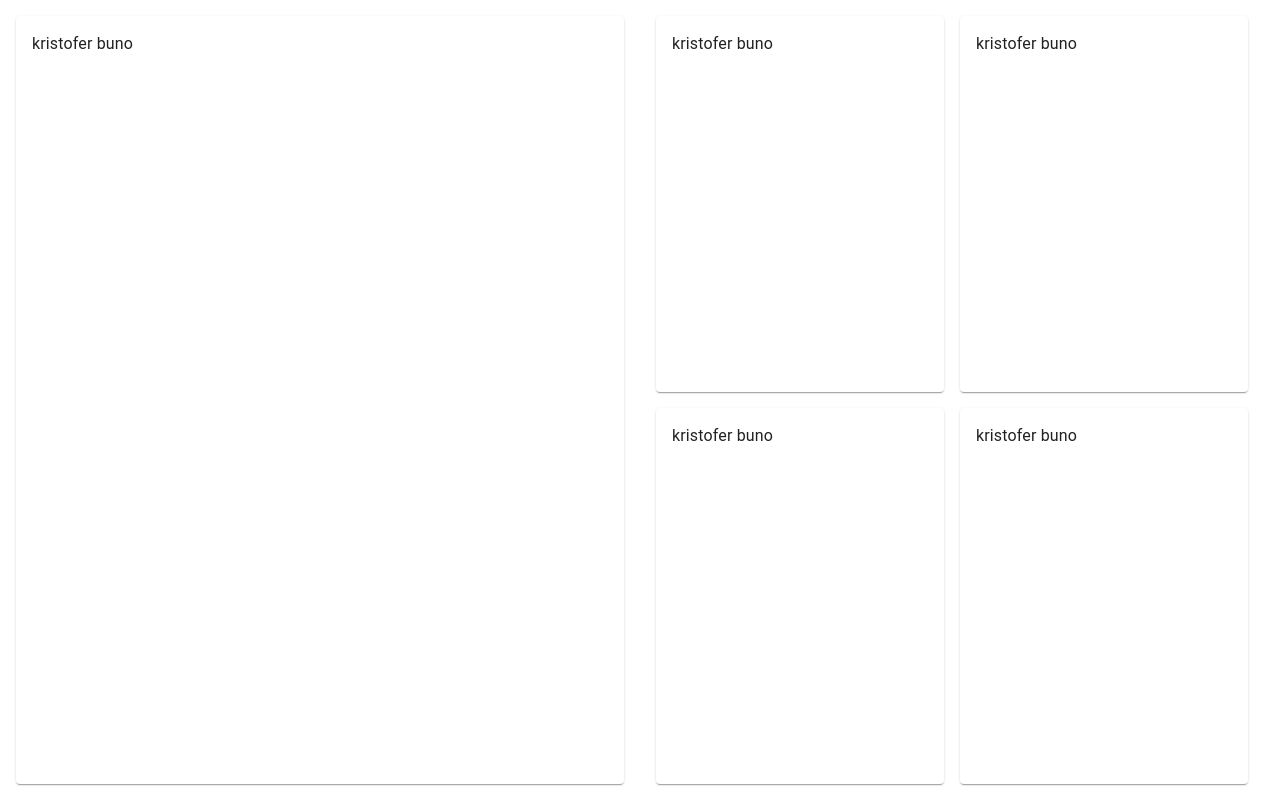
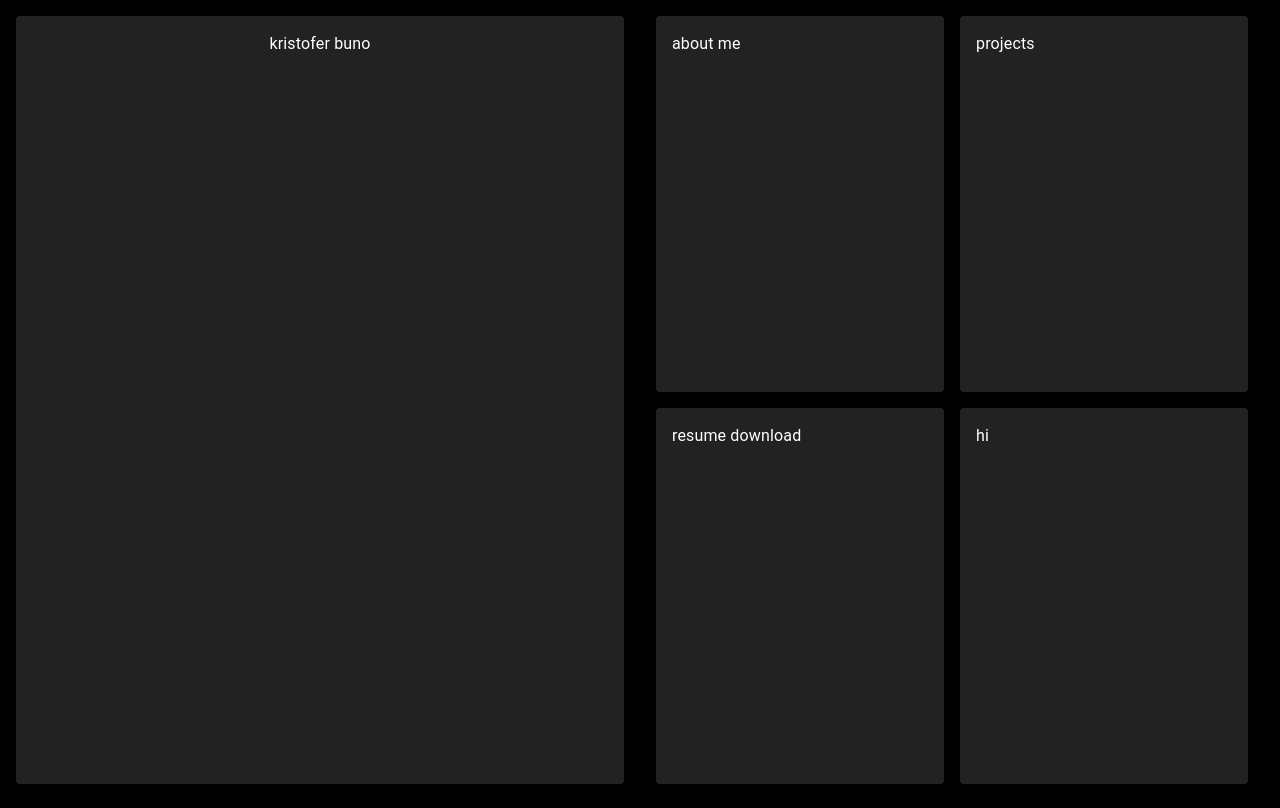
Before and after one commit to kristoferbuno/personal_website_react, a React (Create React App) app in the folder kbuno-personal-site/: page / in a window 1280 px wide. Built offline with nearby package versions, Linux system fonts and the light colour scheme.

Commit message:
Change styling

```diff
--- a/kbuno-personal-site/public/index.css
+++ b/kbuno-personal-site/public/index.css
@@ -3,5 +3,5 @@
 }
 
 #root {
-    height: 100%
+    background-color: beige;
 }
--- a/kbuno-personal-site/public/index.html
+++ b/kbuno-personal-site/public/index.html
@@ -15,7 +15,7 @@
     -->
     <title>React App</title>
   </head>
-  <body style="height: 100vh">
+  <body style="height: 100vh; background-color: black;">
     <div id="root" style="height: 100%"></div>
     <!--
       This HTML file is a template.
--- a/kbuno-personal-site/src/App.css
+++ b/kbuno-personal-site/src/App.css
@@ -32,5 +32,7 @@
 }
 
 .MuiPaper-root.MuiCard-root {
-  height: 100%
+  height: 100%;
+  background-color: #222;
+  color: white;
 }
--- a/kbuno-personal-site/src/App.js
+++ b/kbuno-personal-site/src/App.js
@@ -1,59 +1,65 @@
 import React, { Component } from 'react';
-import { Card, Typography, CardContent, Grid } from '@material-ui/core';
+import { Card, Typography, CardContent, Grid, Container } from '@material-ui/core';
 import logo from './logo.svg';
 import './App.css';
 
 class App extends Component {
-  render() {
-    return (
-      <Grid container xs={12}>
-        <Grid item lg={6}>
+  renderMainCards() {
+    return <Grid container item md={6} spacing={2}>
+    <Grid item md={6}>
       <Card>
         <CardContent>
           <Typography>
-                kristofer buno
+            about me
           </Typography>
         </CardContent>
       </Card>
     </Grid>
-        <Grid container item lg={6} spacing={2}>
-          <Grid item lg={6}>
+    <Grid item md={6}>
       <Card>
       <CardContent>
           <Typography>
-                  kristofer buno
+            projects
           </Typography>
         </CardContent>
       </Card>
     </Grid>
-          <Grid item lg={6}>
+    <Grid item md={6}>
       <Card>
       <CardContent>
           <Typography>
-                  kristofer buno
+            resume download
           </Typography>
         </CardContent>
       </Card>
     </Grid>
-          <Grid item lg={6}>
+    <Grid item md={6}>
       <Card>
       <CardContent>
           <Typography>
-                  kristofer buno
-                </Typography>
-              </CardContent>
-            </Card>
-          </Grid>
-          <Grid item lg={6}>
-            <Card>
-            <CardContent>
-                <Typography>
-                  kristofer buno
+            hi
           </Typography>
         </CardContent>
       </Card>
     </Grid>
   </Grid>
+  }
+
+  render() {
+    return (
+      <Grid container xs={12}>
+        <Grid item sm={6} xs={12}>
+          <Card>
+            <CardContent>
+              <Container align="center">
+                <Typography align="center">
+                  kristofer buno
+                </Typography>
+              </Container>
+            </CardContent>
+          </Card>
+        </Grid>
+        {this.renderMainCards()}
       </Grid>
     );
   }
```
Lines whose indentation alone changed are shown as unchanged.
